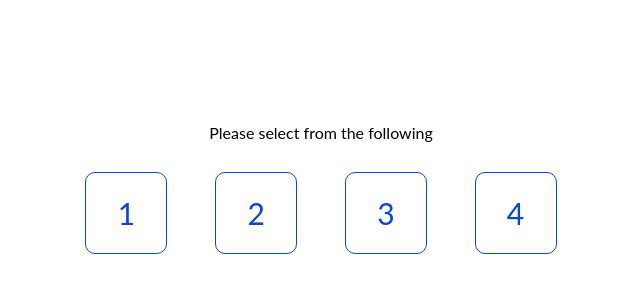
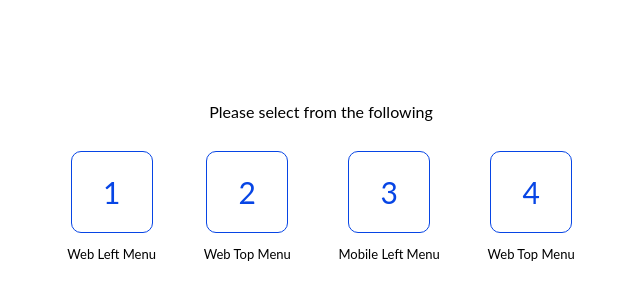
Before and after one commit to Fastcollab/XRAY, a plain HTML site: page index.html in a window 1280 px wide. Shown: the part 210-510 px from the top of the page, without its empty margins (319-959 px from the left). Drawn offline with Linux system fonts and the light colour scheme.

Commit message:
Add files via upload

```diff
--- a/css/style.css
+++ b/css/style.css
@@ -48,6 +48,10 @@ body {
   color: #0745E5;
   text-decoration: none;
   border: 1px solid #0745E5;
+  margin: 0 auto;
+}
+.item-right ul li p{
+  font-size: 13px;
 }
 .item-right ul li a:hover{
   background: #0745E5;
--- a/index.html
+++ b/index.html
@@ -18,15 +18,19 @@
       <ul>
         <li>
           <a href="././Left-Menu/html/home.html">1</a>
+          <p>Web Left Menu</p>
         </li>
         <li>
           <a href="././Top-Menu/html/home.html">2</a>
+          <p>Web Top Menu</p>
         </li>
         <li>
           <a href="././Mobile-Left-Menu/html/home.html">3</a>
+          <p>Mobile Left Menu</p>
         </li>
         <li>
           <a href="#">4</a>
+          <p>Web Top Menu</p>
         </li>
       </ul>
     </div>
```
